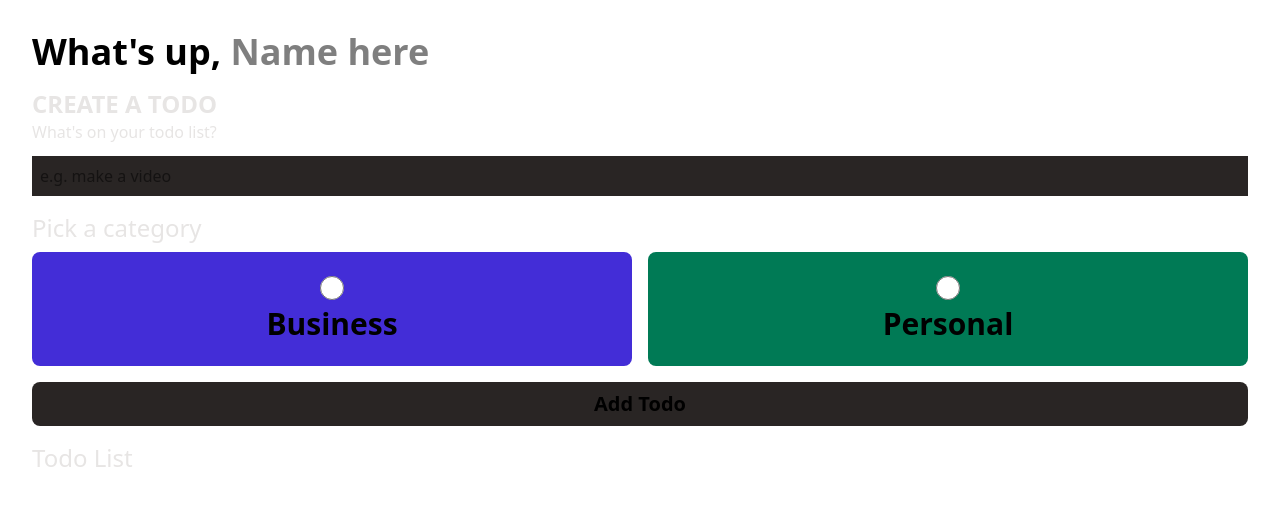
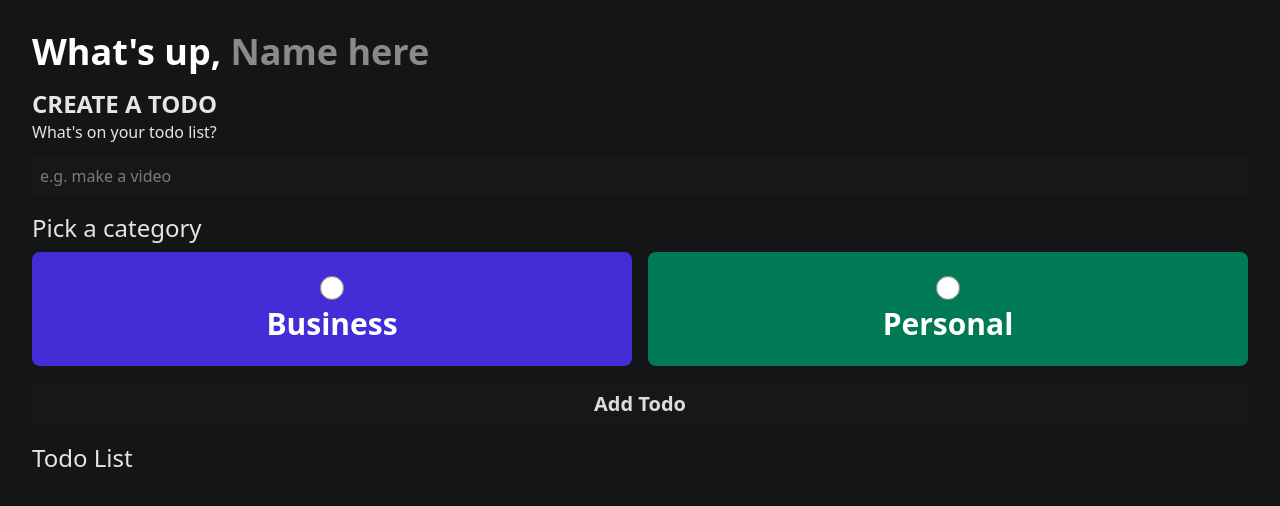
Before and after one commit to lucassantin/todo-list-vue, a Vue app: page / in a window 1280 px wide. Shown: the top 506 px of the page. Built offline with nearby package versions, Linux system fonts and the light colour scheme.

Commit message:
change the colors mode

```diff
--- a/src/App.vue
+++ b/src/App.vue
@@ -42,7 +42,7 @@
 </script>
 
 <template>
-  <main class="flex max-w-[1920px]">
+  <main class="flex max-w-[1920px] bg-[#131516] text-white">
     <section class="flex flex-col w-dvw h-screen p-8 gap-4 ">
       <section>
         <p class="text-4xl font-bold">What's up, <input placeholder="Name here" type="text" v-model="name"></p>
@@ -52,7 +52,7 @@
           <p class="text-2xl  font-semibold  text-stone-200">CREATE A TODO</p>
           <p class="text-stone-200">What's on your todo list?</p>
         </div>
-        <input class="w-full p-2 bg-stone-800" type="text" placeholder="e.g. make a video" v-model="input_content" />
+        <input class="w-full p-2 bg-zinc-900 opacity-85" type="text" placeholder="e.g. make a video" v-model="input_content" />
       </section>
       <section>
         <p class="pb-2 text-stone-200 text-2xl font-medium">Pick a category</p>
@@ -82,13 +82,13 @@
             </div>
           </label>
         </div>
-        <button @click="addTodo" class="w-full bg-stone-800 text-xl rounded-lg font-bold py-2 mt-4 active:bg-slate-700 active:scale-98 transition-transform">Add Todo</button>
+        <button @click="addTodo" class="w-full bg-zinc-900 opacity-85 text-xl rounded-lg font-bold py-2 mt-4 active:bg-slate-700 active:scale-98 transition-transform">Add Todo</button>
       </section>
       <section>
         <p class="text-stone-200 text-2xl font-medium mb-4">Todo List</p>
         <div v-for="(todo, index) in todos" :key="index" :class="['flex flex-row items-center justify-between py-2 p-3 rounded-lg mb-3 w-full', todo.category === 'business' ? 'bg-indigo-700 opacity-90' : 'bg-emerald-700 opacity-90']">
           <input type="checkbox" :checked="todo.done" @change="toggleDone(todo)" class="size-6">
-          <p class="text-lg font-medium break-all w-[60%] sm:w-[90%]">{{ todo.content }}</p>
+          <p class="text-lg font-medium break-all w-[60%] sm:w-[87%]">{{ todo.content }}</p>
           <button @click="removeTodo(todo)" class="right-2 text-xl text-white font-semibold py-0.5 px-2.5 rounded-sm bg-red-600">Delete</button>
         </div>
       </section>
```
